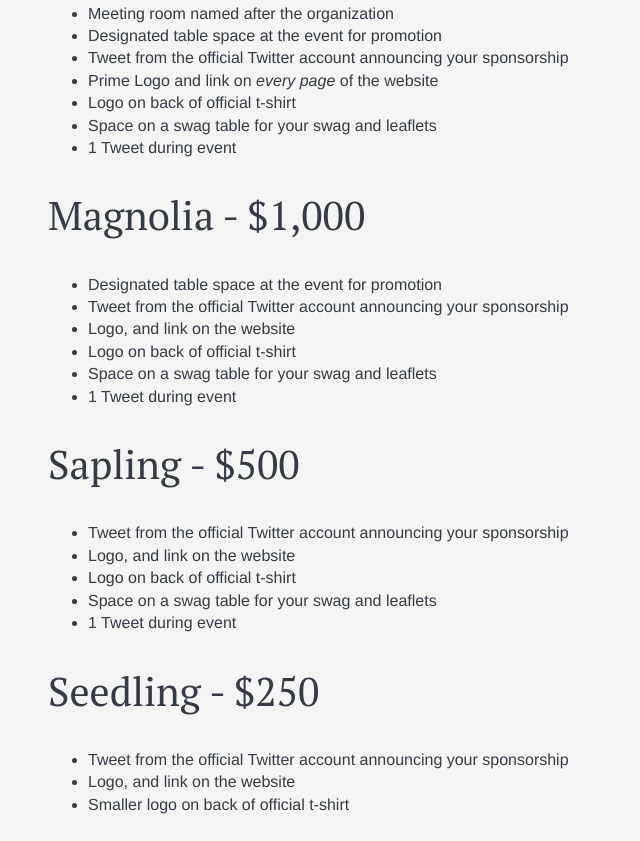
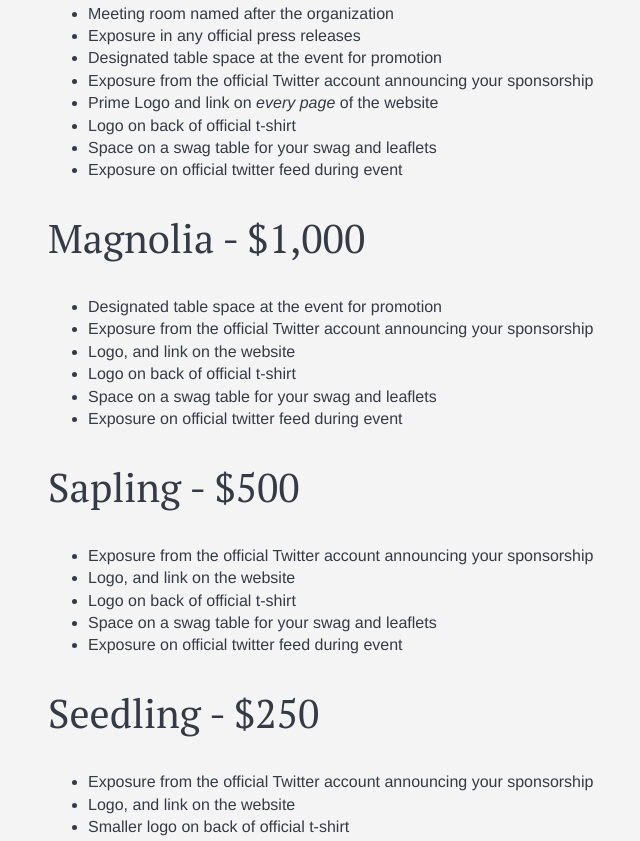
Before and after one commit to Gainesville-Barcamp/Barcamp-2016, a website: page prospectus.html in a window 1280 px wide. Shown: the part 455-1296 px from the top of the page, without its empty margins (7-647 px from the left). Drawn offline with Linux system fonts and the light colour scheme.

Commit message:
Updating the damned thing again.

```diff
--- a/prospectus.html
+++ b/prospectus.html
@@ -27,33 +27,34 @@
       <h2>Cyprus - $1,500</h2>
       <ul>
         <li>Meeting room named after the organization</li>
+        <li>Exposure in any official press releases</li>
         <li>Designated table space at the event for promotion</li>
-        <li>Tweet from the official Twitter account announcing your sponsorship</li>
+        <li>Exposure from the official Twitter account announcing your sponsorship</li>
         <li>Prime Logo and link on <em>every page</em> of the website</li>
         <li>Logo on back of official t-shirt</li>
         <li>Space on a swag table for your swag and leaflets</li>
-        <li>1 Tweet during event</li>
+        <li>Exposure on official twitter feed during event</li>
       </ul>
       <h2>Magnolia - $1,000</h2>
       <ul>
         <li>Designated table space at the event for promotion</li>
-        <li>Tweet from the official Twitter account announcing your sponsorship</li>
+        <li>Exposure from the official Twitter account announcing your sponsorship</li>
         <li>Logo, and link on the website</li>
         <li>Logo on back of official t-shirt</li>
         <li>Space on a swag table for your swag and leaflets</li>
-        <li>1 Tweet during event</li>
+        <li>Exposure on official twitter feed during event</li>
       </ul>
       <h2>Sapling - $500</h2>
       <ul>
-        <li>Tweet from the official Twitter account announcing your sponsorship</li>
+        <li>Exposure from the official Twitter account announcing your sponsorship</li>
         <li>Logo, and link on the website</li>
         <li>Logo on back of official t-shirt</li>
         <li>Space on a swag table for your swag and leaflets</li>
-        <li>1 Tweet during event</li>
+        <li>Exposure on official twitter feed during event</li>
       </ul>
       <h2>Seedling - $250</h2>
       <ul>
-        <li>Tweet from the official Twitter account announcing your sponsorship</li>
+        <li>Exposure from the official Twitter account announcing your sponsorship</li>
         <li>Logo, and link on the website</li>
         <li>Smaller logo on back of official t-shirt</li>
       </ul>
```
